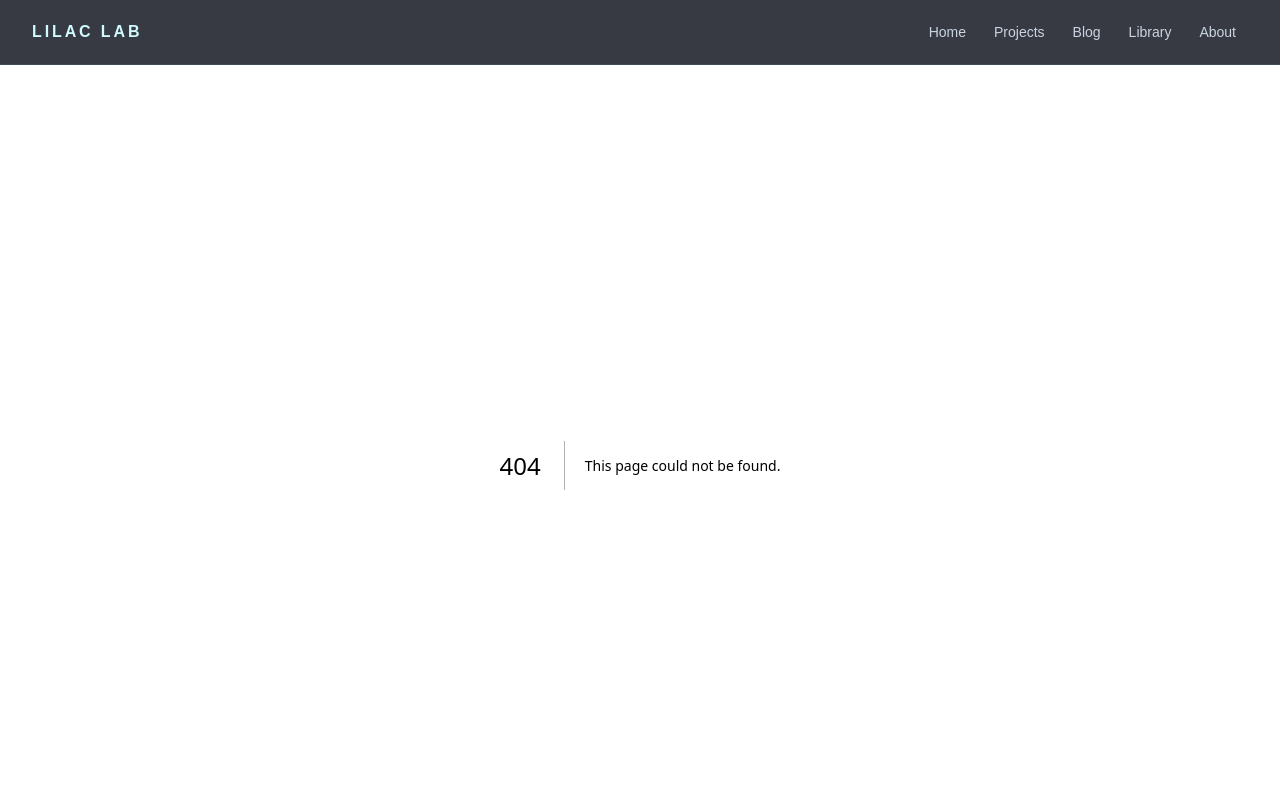
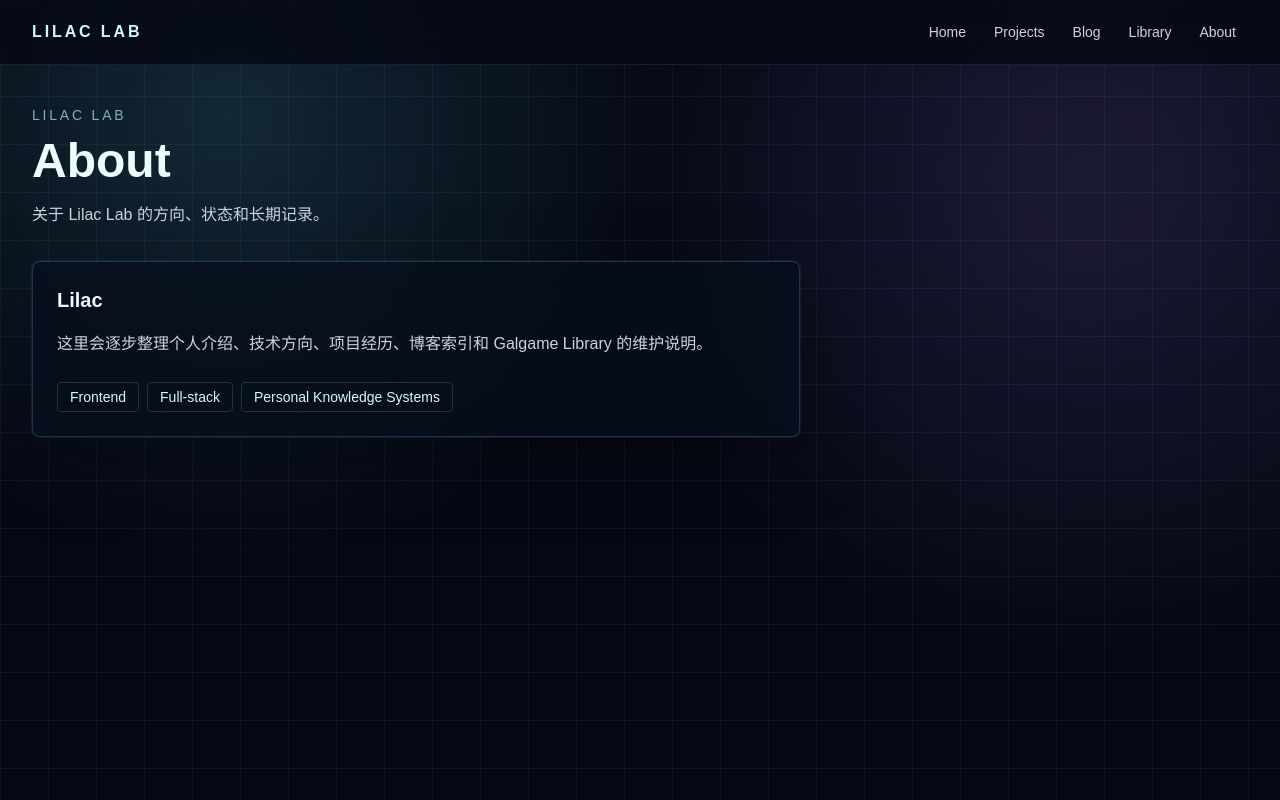
Before and after one commit to Lil1ac/lilac-lab, a Next.js app: page /about in a window 1280 px wide. Before the commit this address had no page. Shown: the top 800 px of the page. Built offline with nearby package versions, Linux system fonts and the light colour scheme.

Commit message:
feat: add static content pages

```diff
--- /dev/null
+++ b/src/app/about/page.tsx
@@ -0,0 +1,22 @@
+import { PageShell } from "@/components/site/PageShell";
+import { profile } from "@/data/profile";
+
+export default function AboutPage() {
+  return (
+    <PageShell title="About" description="关于 Lilac Lab 的方向、状态和长期记录。">
+      <section className="panel max-w-3xl rounded-lg p-6">
+        <h2 className="text-xl font-semibold text-cyan-50">{profile.name}</h2>
+        <p className="mt-4 leading-7 text-slate-300">
+          这里会逐步整理个人介绍、技术方向、项目经历、博客索引和 Galgame Library 的维护说明。
+        </p>
+        <div className="mt-6 flex flex-wrap gap-2">
+          {profile.directions.map((direction) => (
+            <span key={direction} className="rounded border border-cyan-200/15 px-3 py-1 text-sm text-cyan-100">
+              {direction}
+            </span>
+          ))}
+        </div>
+      </section>
+    </PageShell>
+  );
+}
--- /dev/null
+++ b/src/app/blog/page.tsx
@@ -0,0 +1,15 @@
+import { PostCard } from "@/components/cards/PostCard";
+import { PageShell } from "@/components/site/PageShell";
+import { posts } from "@/data/posts";
+
+export default function BlogPage() {
+  return (
+    <PageShell title="Blog" description="记录开发、设计、阅读和个人系统搭建。">
+      <div className="grid gap-4 md:grid-cols-2">
+        {posts.map((post) => (
+          <PostCard key={post.slug} post={post} />
+        ))}
+      </div>
+    </PageShell>
+  );
+}
--- /dev/null
+++ b/src/app/projects/page.tsx
@@ -0,0 +1,15 @@
+import { ProjectCard } from "@/components/cards/ProjectCard";
+import { PageShell } from "@/components/site/PageShell";
+import { projects } from "@/data/projects";
+
+export default function ProjectsPage() {
+  return (
+    <PageShell title="Projects" description="项目作品与实验记录。">
+      <div className="grid gap-4 md:grid-cols-2">
+        {projects.map((project) => (
+          <ProjectCard key={project.slug} project={project} />
+        ))}
+      </div>
+    </PageShell>
+  );
+}
```
